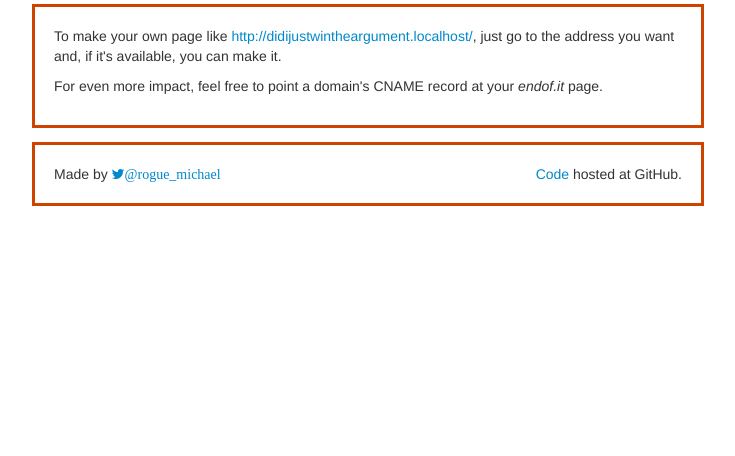
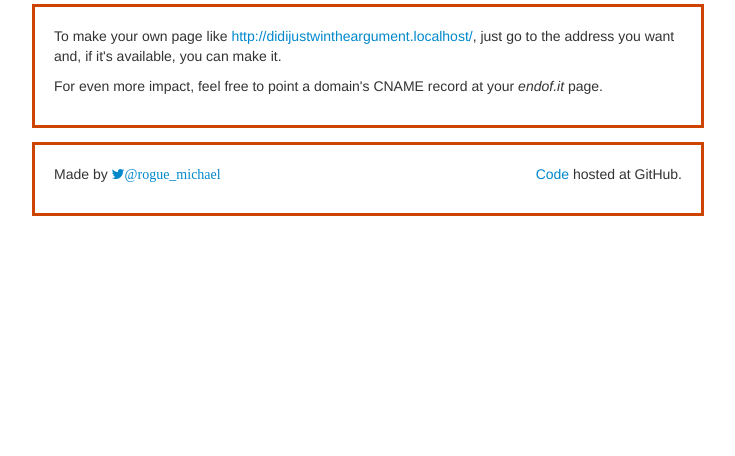
Before and after one commit to exonian/endofit, a Flask app: page / in a window 1280 px wide. Shown: the part 219-675 px from the top of the page, without its empty margins (272-1007 px from the left). Run offline with Flask 2, Linux system fonts and the light colour scheme; some libraries are stand-ins or nearby versions.

Commit message:
Clearfix the well with floats in

```diff
--- a/templates/home.html
+++ b/templates/home.html
@@ -11,7 +11,7 @@
         <p>To make your own page like <a href="{{ demo_url }}">{{ demo_url }}</a>, just go to the address you want and, if it's available, you can make it.</p>
         <p>For even more impact, feel free to point a domain's CNAME record at your <em>endof.it</em> page.</p>
     </div>
-    <div class="well">
+    <div class="well clearfix">
         <p class="pull-left">Made by <a href="https://twitter.com/intent/user?screen_name=rogue_michael" class="icon-twitter">@rogue_michael</a></p>
         <p class="pull-right"><a href="https://github.com/exonian/endofit">Code</a> hosted at GitHub.</p>
     </div>
```
